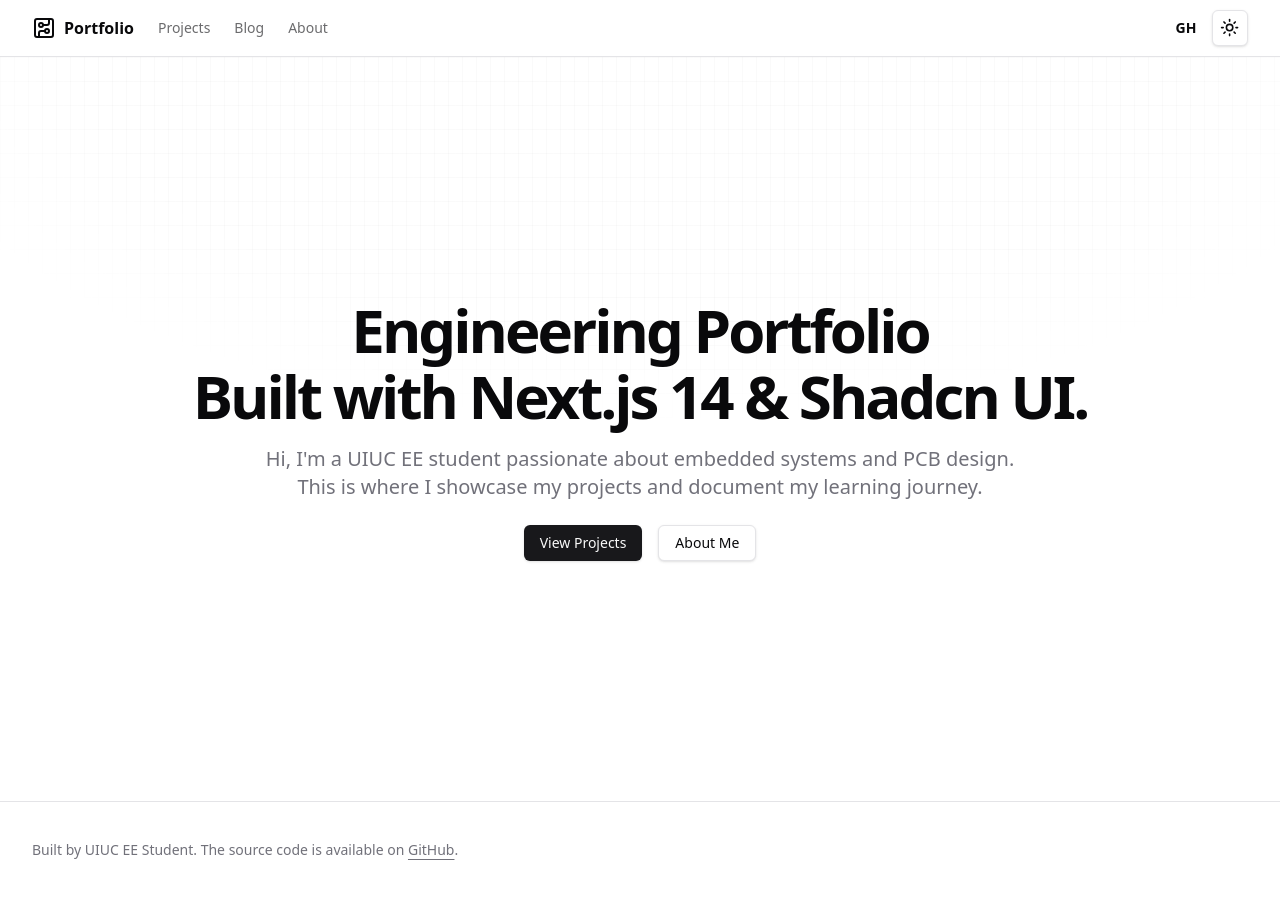
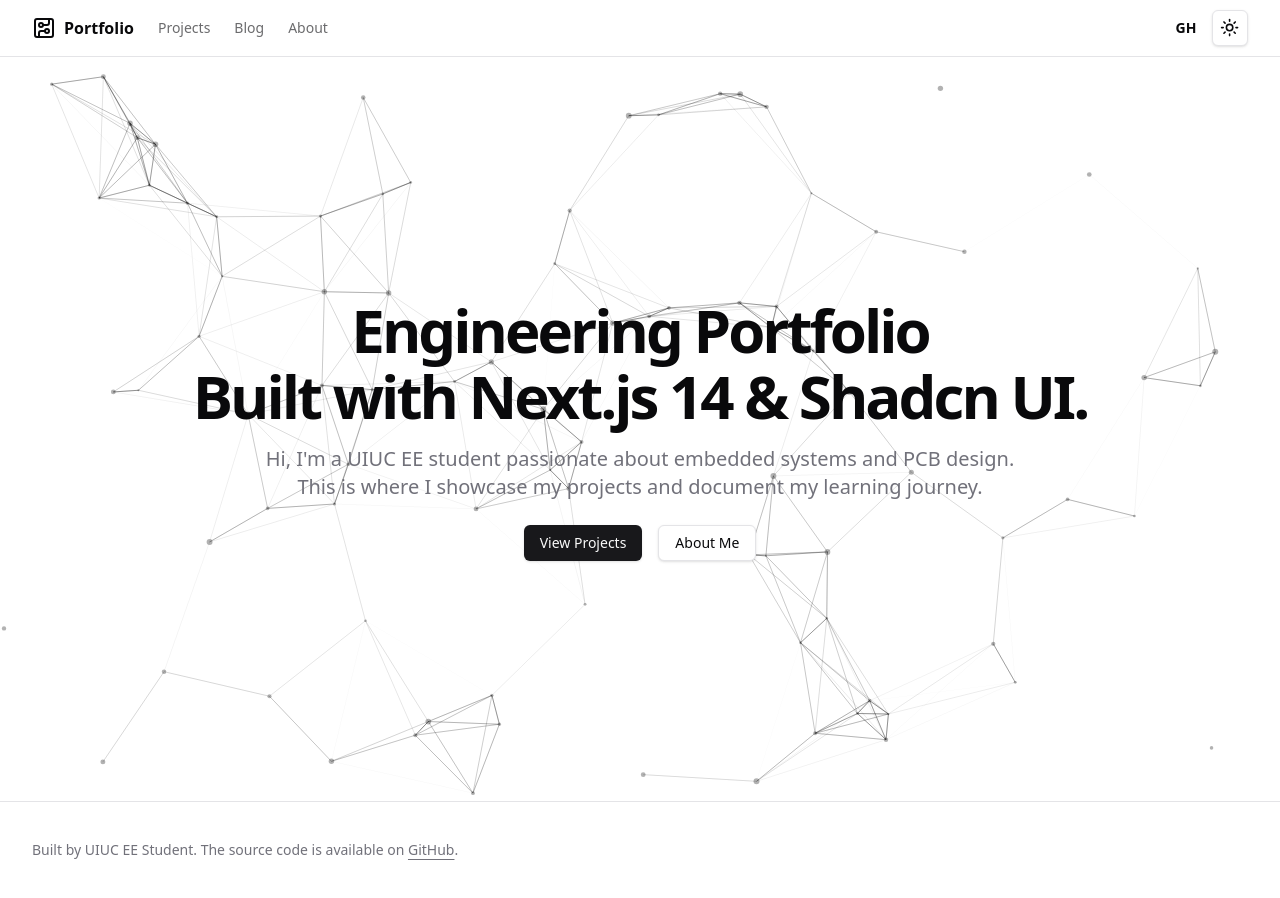
Before and after one commit to Chigz114/my-portfolio, a Next.js app: page / in a window 1280 px wide. Built offline with nearby package versions, Linux system fonts and the light colour scheme.

Commit message:
Feat: Add interactive Particles background and install tsparticles-engine

```diff
--- a/package.json
+++ b/package.json
@@ -18,7 +18,10 @@
     "next-themes": "^0.4.6",
     "react": "19.2.0",
     "react-dom": "19.2.0",
-    "tailwind-merge": "^3.4.0"
+    "react-particles": "^2.12.2",
+    "tailwind-merge": "^3.4.0",
+    "tsparticles-engine": "^2.12.0",
+    "tsparticles-slim": "^2.12.0"
   },
   "devDependencies": {
     "@tailwindcss/postcss": "^4",
--- a/src/app/page.tsx
+++ b/src/app/page.tsx
@@ -1,13 +1,14 @@
 import { Button } from "@/components/ui/button";
 import Link from "next/link";
+import { ParticlesBackground } from "@/components/particles-background";
 
 export default function Home() {
   return (
-    <div className="relative flex min-h-[calc(100vh-3.5rem)] flex-col items-center justify-center">
-      {/* Grid Pattern Background */}
-      <div className="absolute inset-0 -z-10 h-full w-full bg-background bg-[linear-gradient(to_right,#8080800a_1px,transparent_1px),linear-gradient(to_bottom,#8080800a_1px,transparent_1px)] bg-[size:14px_24px] [mask-image:radial-gradient(ellipse_60%_50%_at_50%_0%,#000_70%,transparent_100%)]"></div>
+    <div className="relative flex min-h-[calc(100vh-3.5rem)] flex-col items-center justify-center overflow-hidden">
+      {/* Particles Background */}
+      <ParticlesBackground />
 
-      <section className="w-full px-4 md:px-8 flex flex-col items-center justify-center gap-6 pb-8 pt-6 md:py-20 text-center">
+      <section className="z-10 w-full px-4 md:px-8 flex flex-col items-center justify-center gap-6 pb-8 pt-6 md:py-20 text-center">
         <div className="flex max-w-[980px] flex-col items-center gap-4">
         <h1 className="text-3xl font-extrabold leading-tight tracking-tighter md:text-5xl lg:text-6xl lg:leading-[1.1]">
           Engineering Portfolio <br className="hidden sm:inline" />
--- /dev/null
+++ b/src/components/particles-background.tsx
@@ -0,0 +1,104 @@
+"use client";
+
+import { useCallback } from "react";
+import type { Container, Engine } from "tsparticles-engine";
+import Particles from "react-particles";
+import { loadSlim } from "tsparticles-slim";
+import { useTheme } from "next-themes";
+
+export function ParticlesBackground() {
+  const { theme } = useTheme();
+  const isDark = theme === "dark";
+
+  const particlesInit = useCallback(async (engine: Engine) => {
+    await loadSlim(engine);
+  }, []);
+
+  const particlesLoaded = useCallback(async (container: Container | undefined) => {
+    // container is available here if needed
+  }, []);
+
+  return (
+    <Particles
+      className="absolute inset-0 -z-10"
+      id="tsparticles"
+      init={particlesInit}
+      loaded={particlesLoaded}
+      options={{
+        fullScreen: {
+          enable: false,
+          zIndex: -1
+        },
+        background: {
+          color: {
+            value: "transparent",
+          },
+        },
+        fpsLimit: 120,
+        interactivity: {
+          events: {
+            onClick: {
+              enable: true,
+              mode: "push",
+            },
+            onHover: {
+              enable: true,
+              mode: "grab",
+            },
+            resize: true,
+          },
+          modes: {
+            push: {
+              quantity: 4,
+            },
+            grab: {
+              distance: 140,
+              links: {
+                opacity: 0.5
+              }
+            },
+          },
+        },
+        particles: {
+          color: {
+            value: isDark ? "#ffffff" : "#000000",
+          },
+          links: {
+            color: isDark ? "#ffffff" : "#000000",
+            distance: 150,
+            enable: true,
+            opacity: 0.3,
+            width: 1,
+          },
+          move: {
+            direction: "none",
+            enable: true,
+            outModes: {
+              default: "bounce",
+            },
+            random: false,
+            speed: 1,
+            straight: false,
+          },
+          number: {
+            density: {
+              enable: true,
+              area: 800,
+            },
+            value: 80,
+          },
+          opacity: {
+            value: 0.3,
+          },
+          shape: {
+            type: "circle",
+          },
+          size: {
+            value: { min: 1, max: 3 },
+          },
+        },
+        detectRetina: true,
+      }}
+    />
+  );
+}
```
Also changed, not shown: 1 other file (tests, documents, lock files or other folders).
